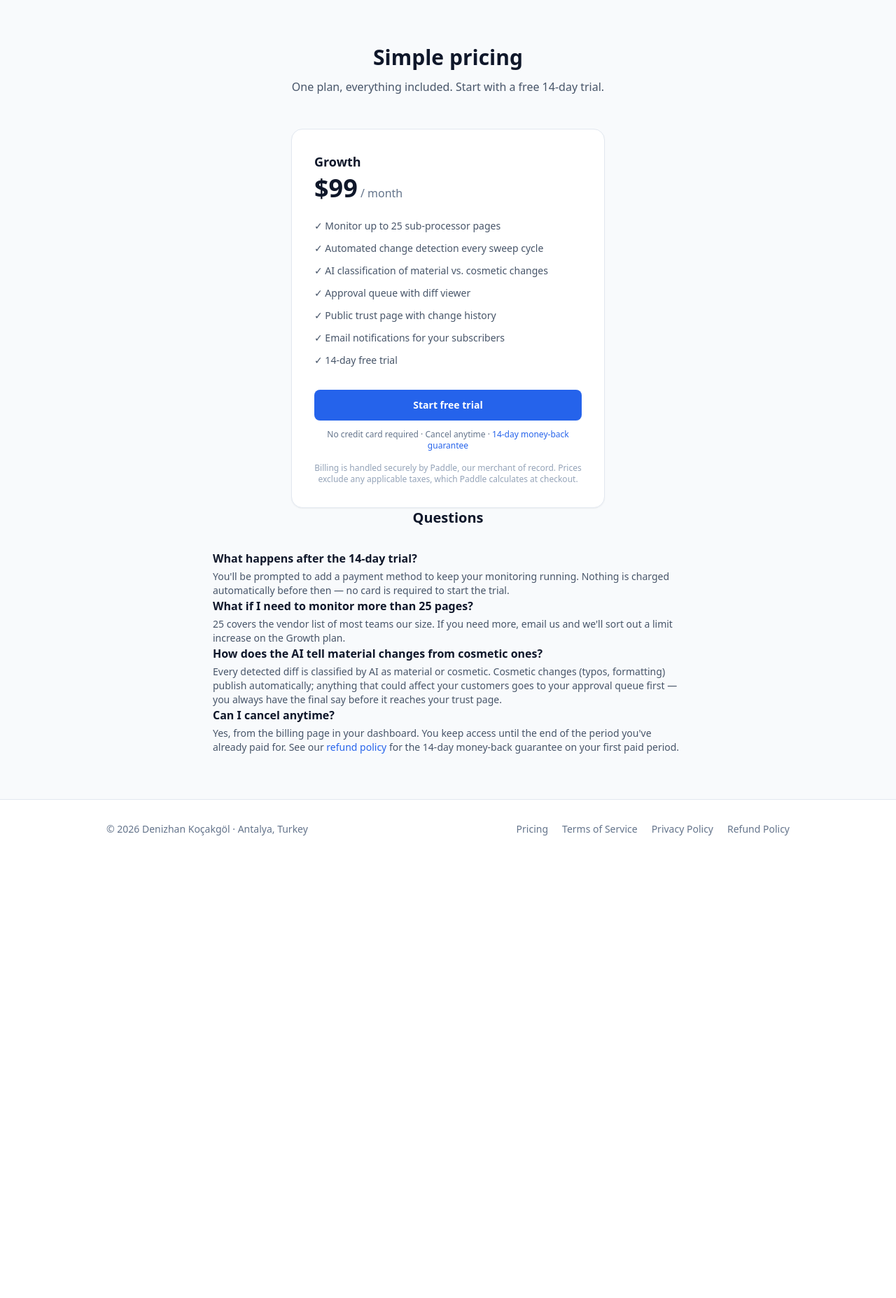
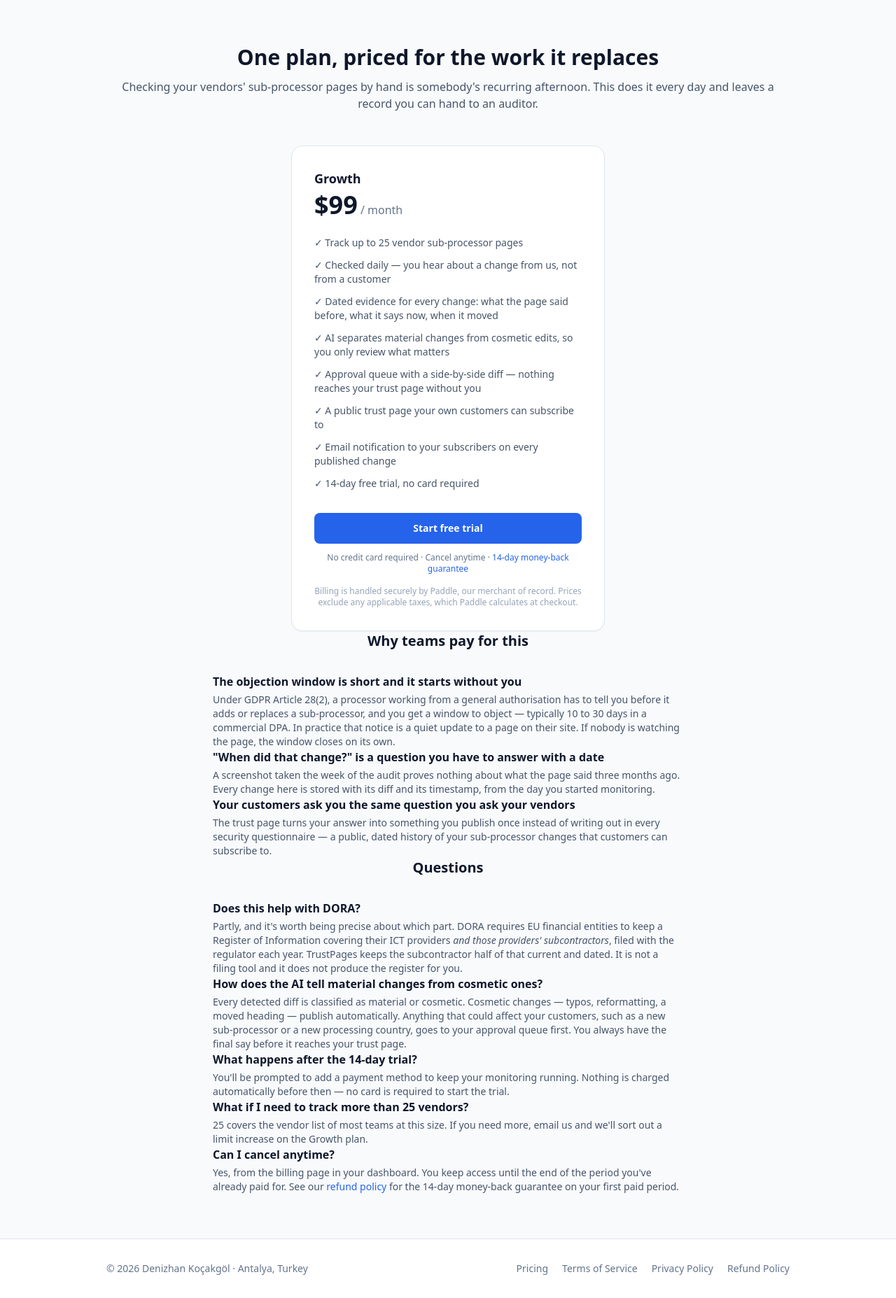
Before and after one commit to flanagans1989/truthpage, a FastAPI app: page /pricing in a window 1280 px wide. Shown: the part 69-1924 px from the top of the page at 70% size. Before the commit the page ends 1263 px from the top, so only its background shows below. Run offline with FastAPI, Linux system fonts and the light colour scheme; parts of the project's set-up code (start-up, migrations or seed data) failed here and were passed over.

Commit message:
pricing: rewrite copy around the outcome, not the mechanism
The page justified $29 by listing what the software does. At $99 the
buyer needs a reason, so the page now leads with the three that hold up:
the Art. 28(2) objection window closes on its own if nobody watches the
vendor's page; a screenshot taken during the audit says nothing about
what the page held three months ago; and the trust page answers the
question the customer's questionnaire asks.

Adds a DORA answer that is deliberately narrow — it keeps the
subcontractor half of the Register of Information current and dated, it
does not produce or file the register. Overclaiming there is the easiest
way to lose a compliance buyer in the first call.

No new Tailwind classes, so static/tailwind.css is unchanged.

Co-Authored-By: Claude Opus 5 <noreply@anthropic.com>
Claude-Session: https://claude.ai/code/session_01BELvuKf7WAzina4kRTw5Rm

```diff
--- a/templates/pricing.html
+++ b/templates/pricing.html
@@ -1,6 +1,6 @@
 {% extends "base.html" %}
 {% block title %}Pricing — TrustPages{% endblock %}
-{% block meta_description %}TrustPages pricing: one Growth plan at $99/month with a free 14-day trial. Monitor up to 25 sub-processor pages with AI change classification and a public trust page.{% endblock %}
+{% block meta_description %}TrustPages pricing: one Growth plan at $99/month. Keep a dated, auditable record of every change your vendors make to their sub-processor lists, and publish it on a trust page your customers can subscribe to.{% endblock %}
 {% block content %}
 <div class="min-h-screen flex flex-col">
     <header class="border-b border-slate-200 bg-white">
@@ -11,20 +11,21 @@
     </header>
 
     <main class="flex-1 max-w-5xl mx-auto px-6 py-16 w-full">
-        <h1 class="text-3xl font-bold text-slate-900 text-center mb-3">Simple pricing</h1>
-        <p class="text-slate-600 text-center mb-12">One plan, everything included. Start with a free 14-day trial.</p>
+        <h1 class="text-3xl font-bold text-slate-900 text-center mb-3">One plan, priced for the work it replaces</h1>
+        <p class="text-slate-600 text-center mb-12">Checking your vendors' sub-processor pages by hand is somebody's recurring afternoon. This does it every day and leaves a record you can hand to an auditor.</p>
 
         <div class="max-w-md mx-auto bg-white rounded-2xl border border-slate-200 shadow-sm p-8">
             <h2 class="font-semibold text-slate-900 text-lg mb-1">Growth</h2>
             <p class="mb-6"><span class="text-4xl font-bold text-slate-900">$99</span><span class="text-slate-500"> / month</span></p>
             <ul class="space-y-3 text-sm text-slate-600 mb-8">
-                <li>✓ Monitor up to 25 sub-processor pages</li>
-                <li>✓ Automated change detection every sweep cycle</li>
-                <li>✓ AI classification of material vs. cosmetic changes</li>
-                <li>✓ Approval queue with diff viewer</li>
-                <li>✓ Public trust page with change history</li>
-                <li>✓ Email notifications for your subscribers</li>
-                <li>✓ 14-day free trial</li>
+                <li>✓ Track up to 25 vendor sub-processor pages</li>
+                <li>✓ Checked daily — you hear about a change from us, not from a customer</li>
+                <li>✓ Dated evidence for every change: what the page said before, what it says now, when it moved</li>
+                <li>✓ AI separates material changes from cosmetic edits, so you only review what matters</li>
+                <li>✓ Approval queue with a side-by-side diff — nothing reaches your trust page without you</li>
+                <li>✓ A public trust page your own customers can subscribe to</li>
+                <li>✓ Email notification to your subscribers on every published change</li>
+                <li>✓ 14-day free trial, no card required</li>
             </ul>
             <a href="/auth/login" class="block text-center bg-blue-600 hover:bg-blue-700 text-white font-semibold py-3 rounded-lg text-sm">Start free trial</a>
             <p class="text-xs text-slate-500 text-center mt-3">No credit card required · Cancel anytime · <a href="/refunds" class="text-blue-600 hover:underline">14-day money-back guarantee</a></p>
@@ -32,19 +33,41 @@
         </div>
 
         <div class="max-w-2xl mx-auto mt-16">
+            <h2 class="text-xl font-bold text-slate-900 text-center mb-8">Why teams pay for this</h2>
+            <div class="space-y-6">
+                <div>
+                    <h3 class="font-semibold text-slate-900 mb-1">The objection window is short and it starts without you</h3>
+                    <p class="text-sm text-slate-600">Under GDPR Article 28(2), a processor working from a general authorisation has to tell you before it adds or replaces a sub-processor, and you get a window to object — typically 10 to 30 days in a commercial DPA. In practice that notice is a quiet update to a page on their site. If nobody is watching the page, the window closes on its own.</p>
+                </div>
+                <div>
+                    <h3 class="font-semibold text-slate-900 mb-1">"When did that change?" is a question you have to answer with a date</h3>
+                    <p class="text-sm text-slate-600">A screenshot taken the week of the audit proves nothing about what the page said three months ago. Every change here is stored with its diff and its timestamp, from the day you started monitoring.</p>
+                </div>
+                <div>
+                    <h3 class="font-semibold text-slate-900 mb-1">Your customers ask you the same question you ask your vendors</h3>
+                    <p class="text-sm text-slate-600">The trust page turns your answer into something you publish once instead of writing out in every security questionnaire — a public, dated history of your sub-processor changes that customers can subscribe to.</p>
+                </div>
+            </div>
+        </div>
+
+        <div class="max-w-2xl mx-auto mt-16">
             <h2 class="text-xl font-bold text-slate-900 text-center mb-8">Questions</h2>
             <div class="space-y-6">
+                <div>
+                    <h3 class="font-semibold text-slate-900 mb-1">Does this help with DORA?</h3>
+                    <p class="text-sm text-slate-600">Partly, and it's worth being precise about which part. DORA requires EU financial entities to keep a Register of Information covering their ICT providers <em>and those providers' subcontractors</em>, filed with the regulator each year. TrustPages keeps the subcontractor half of that current and dated. It is not a filing tool and it does not produce the register for you.</p>
+                </div>
+                <div>
+                    <h3 class="font-semibold text-slate-900 mb-1">How does the AI tell material changes from cosmetic ones?</h3>
+                    <p class="text-sm text-slate-600">Every detected diff is classified as material or cosmetic. Cosmetic changes — typos, reformatting, a moved heading — publish automatically. Anything that could affect your customers, such as a new sub-processor or a new processing country, goes to your approval queue first. You always have the final say before it reaches your trust page.</p>
+                </div>
                 <div>
                     <h3 class="font-semibold text-slate-900 mb-1">What happens after the 14-day trial?</h3>
                     <p class="text-sm text-slate-600">You'll be prompted to add a payment method to keep your monitoring running. Nothing is charged automatically before then — no card is required to start the trial.</p>
                 </div>
                 <div>
-                    <h3 class="font-semibold text-slate-900 mb-1">What if I need to monitor more than 25 pages?</h3>
-                    <p class="text-sm text-slate-600">25 covers the vendor list of most teams our size. If you need more, email us and we'll sort out a limit increase on the Growth plan.</p>
-                </div>
-                <div>
-                    <h3 class="font-semibold text-slate-900 mb-1">How does the AI tell material changes from cosmetic ones?</h3>
-                    <p class="text-sm text-slate-600">Every detected diff is classified by AI as material or cosmetic. Cosmetic changes (typos, formatting) publish automatically; anything that could affect your customers goes to your approval queue first — you always have the final say before it reaches your trust page.</p>
+                    <h3 class="font-semibold text-slate-900 mb-1">What if I need to track more than 25 vendors?</h3>
+                    <p class="text-sm text-slate-600">25 covers the vendor list of most teams at this size. If you need more, email us and we'll sort out a limit increase on the Growth plan.</p>
                 </div>
                 <div>
                     <h3 class="font-semibold text-slate-900 mb-1">Can I cancel anytime?</h3>
```
